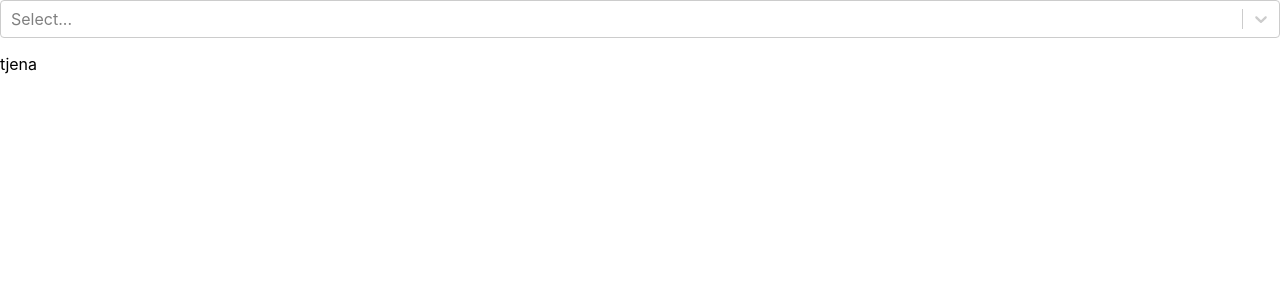
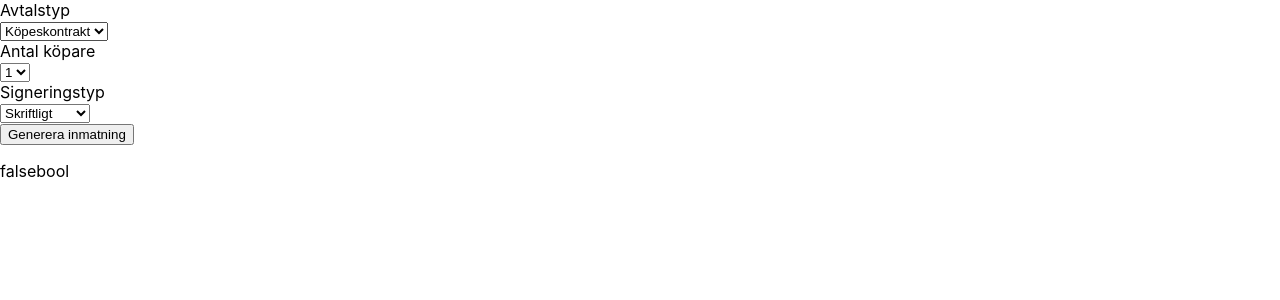
Before and after one commit to RobinLogdahl/the-contract-creator, a React (Create React App) app in the folder React/contract-creator-react/: page / in a window 1280 px wide. Shown: the top 300 px of the page. Built offline with nearby package versions, Linux system fonts and the light colour scheme.

Commit message:
trying-to-understaaaaaaaaaaaand

```diff
--- a/React/contract-creator-react/package.json
+++ b/React/contract-creator-react/package.json
@@ -6,6 +6,8 @@
     "@testing-library/jest-dom": "^5.16.4",
     "@testing-library/react": "^13.1.1",
     "@testing-library/user-event": "^13.5.0",
+    "html2canvas": "^1.4.1",
+    "jspdf": "^2.5.1",
     "react": "^18.1.0",
     "react-dom": "^18.1.0",
     "react-scripts": "5.0.1",
--- a/React/contract-creator-react/src/App.js
+++ b/React/contract-creator-react/src/App.js
@@ -1,13 +1,11 @@
-import TypeOfContract from "./components/AgreementChoiceComponent";
+import AgreementSelectorComponent from "./components/AgreementSelectorComponent";
 
 function App() {
   return (
     <div className='App'>
-      <TypeOfContract/>
+      <AgreementSelectorComponent/>
     </div>
-
   )
-
 }
 
 export default App;
--- a/React/contract-creator-react/src/components/AgreementChoiceComponent.js
+++ /dev/null
@@ -1,33 +0,0 @@
-import React from 'react'
-import { useState } from 'react'
-import Select from 'react-select'
-import NumberOfRenters from './NumberOfPartiesComponent';
-
-function TypeOfContract() {
-    const [selected, setSelected] = useState(0);
-    const options = [
-        { value: 0, label: 'Köpeskontrakt' },
-        { value: 1, label: 'Hyreskontrakt' }
-    ]
-    const handleChange = (e) => {
-        setSelected(e.value)
-        sessionStorage.removeItem(`0-key`);
-        sessionStorage.removeItem(`1-key`);
-        sessionStorage.setItem(`${e.value}-key`, e.label);
-    }
-
-    return (
-        <div className='select'>
-            <Select
-                defaultValue={selected}
-                onChange={e => handleChange(e)}
-                options={options}>
-            </Select>
-            {selected == 0 ?
-            <p>tjena</p> :
-            <NumberOfRenters/>}
-        </div>
-    )
-}
-
-export default TypeOfContract
--- /dev/null
+++ b/React/contract-creator-react/src/components/AgreementSelectorComponent.js
@@ -0,0 +1,75 @@
+import React from "react";
+import { useState } from "react";
+import DropdownComponent from "./DropdownComponent";
+import FormFetcherComponent from "./FormFetcherComponent";
+
+const AgreementSelectorComponent = () => {
+  const [AgreementType, setAgreementType] = useState("Köpeskontrakt");
+  const [Buyers, setBuyers] = useState("1");
+  const [SigningOptions, setSigningOptions] = useState("Skriftligt");
+  const [data, setData] = useState([]);
+  const [myBool, setBool] = useState(false);
+
+  const handleAgreementChange = (event) => {
+    setAgreementType(event.target.value);
+    console.log(event.target.value);
+    let newData = {value: event.target.value}
+    setData([...data, newData]);
+  };
+
+  const handleBuyersChange = (event) => {
+    setBuyers(event.target.value);
+    console.log(event.target.value);
+    let newData = {value: event.target.value}
+    setData([...data, newData]);
+  };
+
+  const handleSigningChange = (event) => {
+    setSigningOptions(event.target.value);
+    console.log(event.target.value);
+    let newData = {value: event.target.value}
+    setData([...data, newData]);
+  };
+
+  const generateForm = () => {
+    console.log(data)
+    setBool(true);
+  };
+
+  return (
+    <div>
+      <DropdownComponent
+        label="Avtalstyp"
+        options={[
+          { label: "Köpeskontrakt", value: "Köpeskontrakt" },
+          { label: "Hyreskontrakt", value: "Hyreskontrakt" },
+        ]}
+        value={AgreementType}
+        onChange={handleAgreementChange}
+      />
+      <DropdownComponent
+        label="Antal köpare"
+        options={[
+          { label: "1", value: "1" },
+          { label: "2", value: "2" },
+        ]}
+        value={Buyers}
+        onChange={handleBuyersChange}
+      />
+
+      <DropdownComponent
+        label="Signeringstyp"
+        options={[
+          { label: "Skriftligt", value: "Skriftligt" },
+          { label: "E-signering", value: "E-signering" },
+        ]}
+        value={SigningOptions}
+        onChange={handleSigningChange}
+      />
+      <button onClick={() => generateForm(data)}>Generera inmatning</button>
+      {myBool === true ? <FormFetcherComponent props={data} /> : <p>falsebool</p>}
+    </div>
+  );
+};
+
+export default AgreementSelectorComponent;
--- /dev/null
+++ b/React/contract-creator-react/src/components/DropdownComponent.js
@@ -0,0 +1,18 @@
+import React from "react";
+
+const DropdownComponent = ({ label, value, options, onChange }) => {
+    return (
+      <label>
+        {label}
+        <br />
+        <select value={value} onChange={onChange}>
+          {options.map((option) => (
+            <option value={option.value}>{option.label}</option>
+          ))}
+        </select>
+        <br />
+      </label>
+    );
+  };
+
+  export default DropdownComponent;
--- /dev/null
+++ b/React/contract-creator-react/src/components/FormComponent.js
@@ -0,0 +1,14 @@
+import React from "react";
+
+const FormComponent = ({ label, id, value, onChange }) => {
+    return (
+      <label for={id}>
+        {label}
+        <br />
+        <input type="text" id={id} name={id} value={value} onChange={onChange} ></input>
+        <br />
+      </label>
+    );
+  };
+
+  export default FormComponent;
--- a/React/contract-creator-react/src/components/FormFetcherComponent.js
+++ b/React/contract-creator-react/src/components/FormFetcherComponent.js
@@ -1,33 +1,26 @@
-import React, { Component } from "react";
-import { PurchaseAgreementComponent } from "./PurchaseAgreementComponent";
+import React from "react";
+import { useState } from "react";
+import PurchaseAgreementComponent from "./PurchaseAgreementComponent";
 
-export class FormFetcherComponent extends Component {
-  constructor(props) {
-    super(props);
-    this.state = { value: "" };
-    this.handleChange = this.handleChange.bind(this);
-    this.handleSubmit = this.handleSubmit.bind(this);
-  }
+const FormFetcherComponent = (props) => {
 
-  handleChange(event) {
-    this.setState({ value: event.target.value });
-  }
-  handleSubmit(event) {
-    alert("A name was submitted: " + this.state.value);
-    event.preventDefault();
-  }
+    const handleIncomingData = () => {
+        let arr = Object.values(props);
+        console.log(arr);
+        const [newArr] = arr;
+        console.log(newArr);
+        let [agreementType, buyers, signingType] = newArr;
+        console.log(agreementType.value, buyers.value, signingType.value)
+    }
 
-  render() {
-    return (
-      <div>
-        {(() => {
-          if (1 === 1){
-            return <PurchaseAgreementComponent />
-          } else {
-            return <p>Hello im always here</p>
-          }
-        })()}
-      </div>
-    );
-  }
-}
+
+
+  return (
+    <div>
+        <button onClick={() => handleIncomingData()}>Testdata</button>
+        <PurchaseAgreementComponent />
+    </div>
+  );
+};
+
+export default FormFetcherComponent;
--- a/React/contract-creator-react/src/components/NumberOfPartiesComponent.js
+++ /dev/null
@@ -1,33 +0,0 @@
-import React from 'react'
-import { useState } from 'react'
-import Select from 'react-select'
-import TypeOfSign from './SigningChoiceComponent';
-
-function NumberOfRenters() {
-    const [selected, setSelected] = useState(0);
-    const options = [
-        { value: 2, label: '1 Hyregäst' },
-        { value: 3, label: '2 Hyresgäster' }
-    ]
-    const handleChange = (e) => {
-        setSelected(e.value)
-        sessionStorage.removeItem(`2-key`);
-        sessionStorage.removeItem(`3-key`);
-        sessionStorage.setItem(`${e.value}-key`, e.label);
-    }
-
-    return (
-        <div className='select'>
-            <Select
-                defaultValue={selected}
-                onChange={e => handleChange(e)}
-                options={options}>
-            </Select>
-            {selected == 2 ?
-            <p>tjena</p> :
-            <TypeOfSign/>}
-        </div>
-    )
-}
-
-export default NumberOfRenters;
--- a/React/contract-creator-react/src/components/PurchaseAgreementComponent.js
+++ b/React/contract-creator-react/src/components/PurchaseAgreementComponent.js
@@ -1,66 +1,154 @@
-import React, { Component } from "react";
+import React from "react";
+import { useState } from "react";
+import FormComponent from "./FormComponent";
+import { html2canvas } from "html2canvas";
+// import PDF, { Text, AddPage, Line, Image, Table, Html } from 'jspdf-react'
+import { jsPDF } from "jspdf";
 
-export class PurchaseAgreementComponent extends Component {
+export default class PurchaseAgreementComponent extends React.Component {
   constructor(props) {
     super(props);
-    this.state = { value: "" };
-    this.handleChange = this.handleChange.bind(this);
-    this.handleSubmit = this.handleSubmit.bind(this);
+
+    this.state = {
+      userInputs: {
+        buyerName: props.buyerName,
+        buyerSocialSecurity: props.buyerSocialSecurity,
+        buyerAddress: props.buyerAddress,
+        buyerPhone: props.buyerPhone,
+        // sellerName: props.sellerName,
+        // sellerSocialSecurity: props.sellerSocialSecurity,
+        // sellerAddress: props.sellerAddress,
+        // sellerPhone: props.sellerPhone,
+        // object: props.object,
+        // price: props.price,
+        // other: props.other,
+      },
+    };
   }
 
-  handleChange(event) {
-    this.setState({ value: event.target.value });
-  }
-  handleSubmit(event) {
-    alert("A name was submitted: " + this.state.value);
-    event.preventDefault();
+  // let jsonData = {
+  //     "buyerName": `${buyerName}`,
+  //     "buyerSocialSecurity": `${buyerSocialSecurity}`,
+  //     "buyerAddress": `${buyerAddress}`,
+  //     "buyerPhone": `${buyerPhone}`,
+  //     "sellerName": `${sellerName}`,
+  //     "sellerSocialSecurity": `${sellerSocialSecurity}`,
+  //     "sellerAddress": `${sellerAddress}`,
+  //     "sellerPhone": `${sellerPhone}`,
+  //     "object": `${object}`,
+  //     "price": `${price}`,
+  //     "other": `${other}`,
+  // }
+
+  handleBuyerNameChange = (event) => {
+    var userInputs = this.state.userInputs;
+    userInputs.buyerName = event.target.value;
+
+    this.setState({ userInputs: userInputs });
+  };
+
+  handleBuyerSocialChange = (event) => {
+    var userInputs = this.state.userInputs;
+    userInputs.buyerSocialSecurity = event.target.value;
+
+    this.setState({ userInputs: userInputs });
+  };
+
+  handleBuyerAddressChange = (event) => {
+    var userInputs = this.state.userInputs;
+    userInputs.buyerAddress = event.target.value;
+
+    this.setState({ userInputs: userInputs });
+  };
+
+  handleBuyerPhoneChange = (event) => {
+    var userInputs = this.state.userInputs;
+    userInputs.buyerPhone = event.target.value;
+
+    this.setState({ userInputs: userInputs });
+  };
+
+  GeneratePDF = () => {
+    const filename = `Köpeskontrakt_test.pdf`;
+
+    html2canvas(document.querySelector("#contract-container"), {
+      scale: 2,
+    }).then((canvas) => {
+      let pdf = new jsPDF("p", "mm", "a4");
+      pdf.addImage(canvas.toDataURL("image/png"), "PNG", 0, 0, 211, 298);
+      pdf.save(filename);
+    });
+  };
+
+  handleButtonClicked() {
+    console.log(this.state.userInputs);
   }
 
   render() {
     return (
-      <form onSubmit={this.handleSubmit}>
-        <label>
-          För- och efternamn
-          <input
-            type="text"
-            value={this.state.value}
-            onChange={this.handleChange}
+      <div>
+        <form id="form">
+          <p>Köparens uppgifter</p>
+          <FormComponent
+            label="För- och efternamn"
+            id="buyerName"
+            value={this.state.userInputs.buyerName}
+            onChange={this.handleChanged.handleBuyerNameChange.bind(this)}
           />
-        </label>
-        <label>
-          Personnummer
-          <input
-            type="text"
-            value={this.state.value}
-            onChange={this.handleChange}
+          <FormComponent
+            label="Personnummer"
+            id="buyerSocialSecurity"
+            value={this.state.userInputs.buyerSocialSecurity}
+            onChange={this.handleChanged.handleBuyerSocialChange.bind(this)}
           />
-        </label>
-        <label>
-          Adress
-          <input
-            type="text"
-            value={this.state.value}
-            onChange={this.handleChange}
+          <FormComponent
+            label="Adress"
+            id="buyerAddress"
+            value={this.state.userInputs.buyerAddress}
+            onChange={this.handleChanged.handleBuyerAddressChange.bind(this)}
           />
-        </label>
-        <label>
-          Telefon
-          <input
-            type="text"
-            value={this.state.value}
-            onChange={this.handleChange}
+          <FormComponent
+            label="Telefon"
+            id="buyerPhone"
+            value={this.state.userInputs.buyerPhone}
+            onChange={this.handleChanged.handleBuyerPhoneChange.bind(this)}
           />
-        </label>
-        <label>
-          Adress
-          <input
-            type="text"
-            value={this.state.value}
-            onChange={this.handleChange}
+          {/* <p>Säljarens uppgifter</p>
+          <FormComponent
+            label="För- och efternamn"
+            id="sellerName"
+            onChange={handleChange}
           />
-        </label>
-        <input type="submit" value="Submit" />
-      </form>
+          <FormComponent
+            label="Personnummer"
+            id="sellerSocialSecurity"
+            onChange={handleChange}
+          />
+          <FormComponent
+            label="Adress"
+            id="sellerAddress"
+            onChange={handleChange}
+          />
+          <FormComponent
+            label="Telefon"
+            id="sellerPhone"
+            onChange={handleChange}
+          />
+          <p>Produkt</p>
+          <FormComponent
+            label="Typ av produkt"
+            id="object"
+            onChange={handleChange}
+          />
+          <FormComponent label="Pris" id="price" onChange={handleChange} />
+          <FormComponent
+            label="Övrig information"
+            id="other"
+            onChange={handleChange}
+          /> */}
+          <button onClick={this.handleButtonClicked.bind(this)}>click me</button>
+        </form>
+      </div>
     );
   }
 }
--- a/React/contract-creator-react/src/components/SigningChoiceComponent.js
+++ /dev/null
@@ -1,46 +0,0 @@
-import React from 'react'
-import { useState } from 'react'
-import Select from 'react-select'
-import { FormFetcherComponent } from './FormFetcherComponent';
-
-function TypeOfSign() {
-    const [selected, setSelected] = useState(0);
-    const options = [
-        { value: 4, label: 'Pappers signering' },
-        { value: 5, label: 'E-Signering' }
-    ]
-
-    const handleSubmit = (e) => {
-        const type1 = sessionStorage.getItem(`0-key`);
-        const type2 = sessionStorage.getItem(`1-key`);
-        const renter1 = sessionStorage.getItem(`2-key`);
-        const renter2 = sessionStorage.getItem(`3-key`);
-        const sign1 = sessionStorage.getItem(`4-key`);
-        const sign2 = sessionStorage.getItem(`5-key`);
-        console.log(type1, type2, renter1, renter2, sign1, sign2);
-
-        if (type2 === 'Hyreskontrakt' && renter2 === '2 Hyresgäster' && sign1 === 'Pappers signering') {
-            console.log('Generera form')
-        }
-    }
-    const handleChange = (e) => {
-        setSelected(e.value)
-        sessionStorage.removeItem(`4-key`);
-        sessionStorage.removeItem(`5-key`);
-        sessionStorage.setItem(`${e.value}-key`, e.label);
-    }
-
-    return (
-        <div className='select'>
-            <Select
-                defaultValue={selected}
-                onChange={e => handleChange(e)}
-                options={options}>
-            </Select>
-            <button onClick={handleSubmit}>Generera Avtal</button>
-            <FormFetcherComponent />
-        </div>
-    )
-}
-
-export default TypeOfSign;
```
Also changed, not shown: 1 other file (tests, documents, lock files or other folders).
